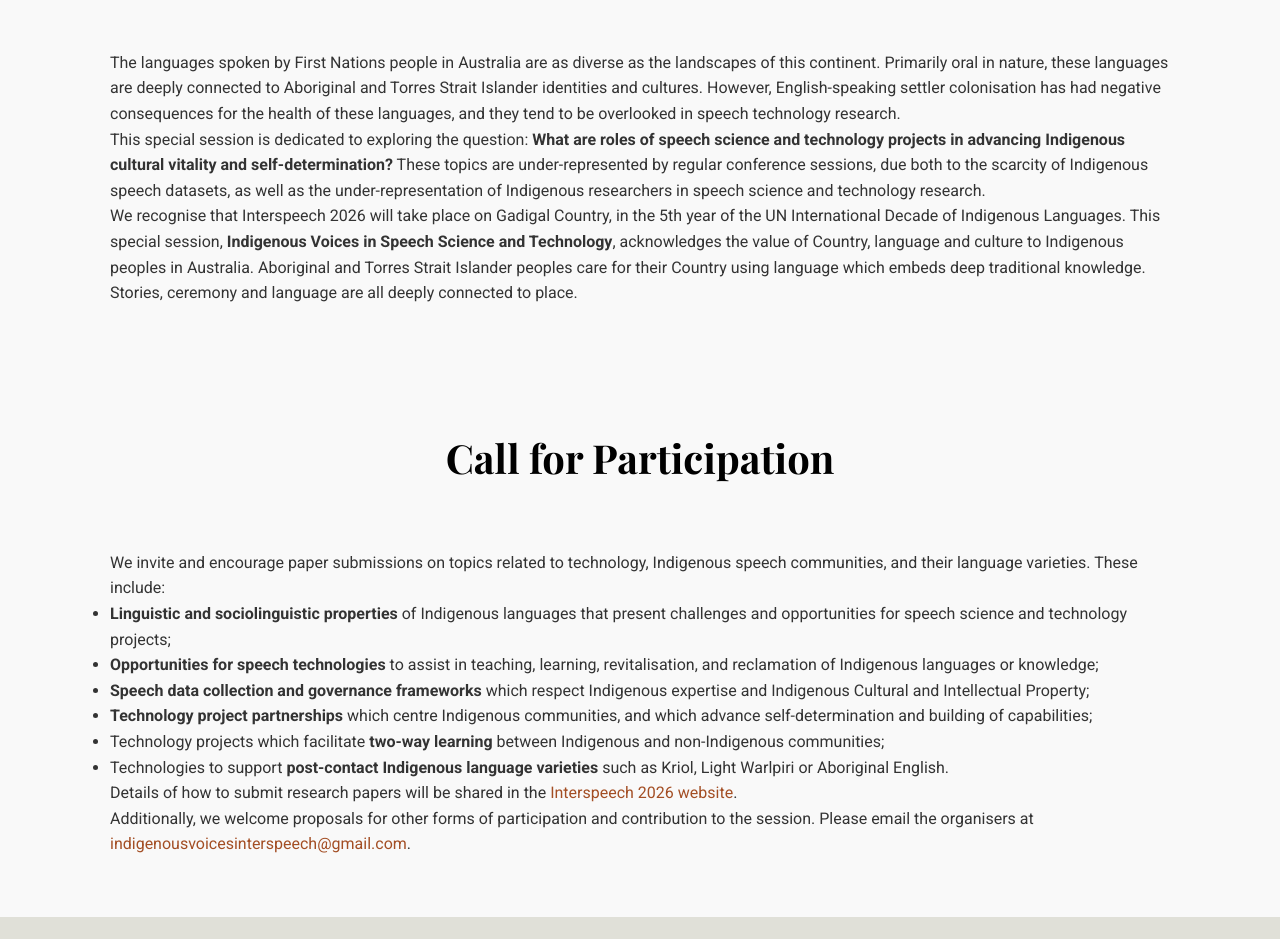
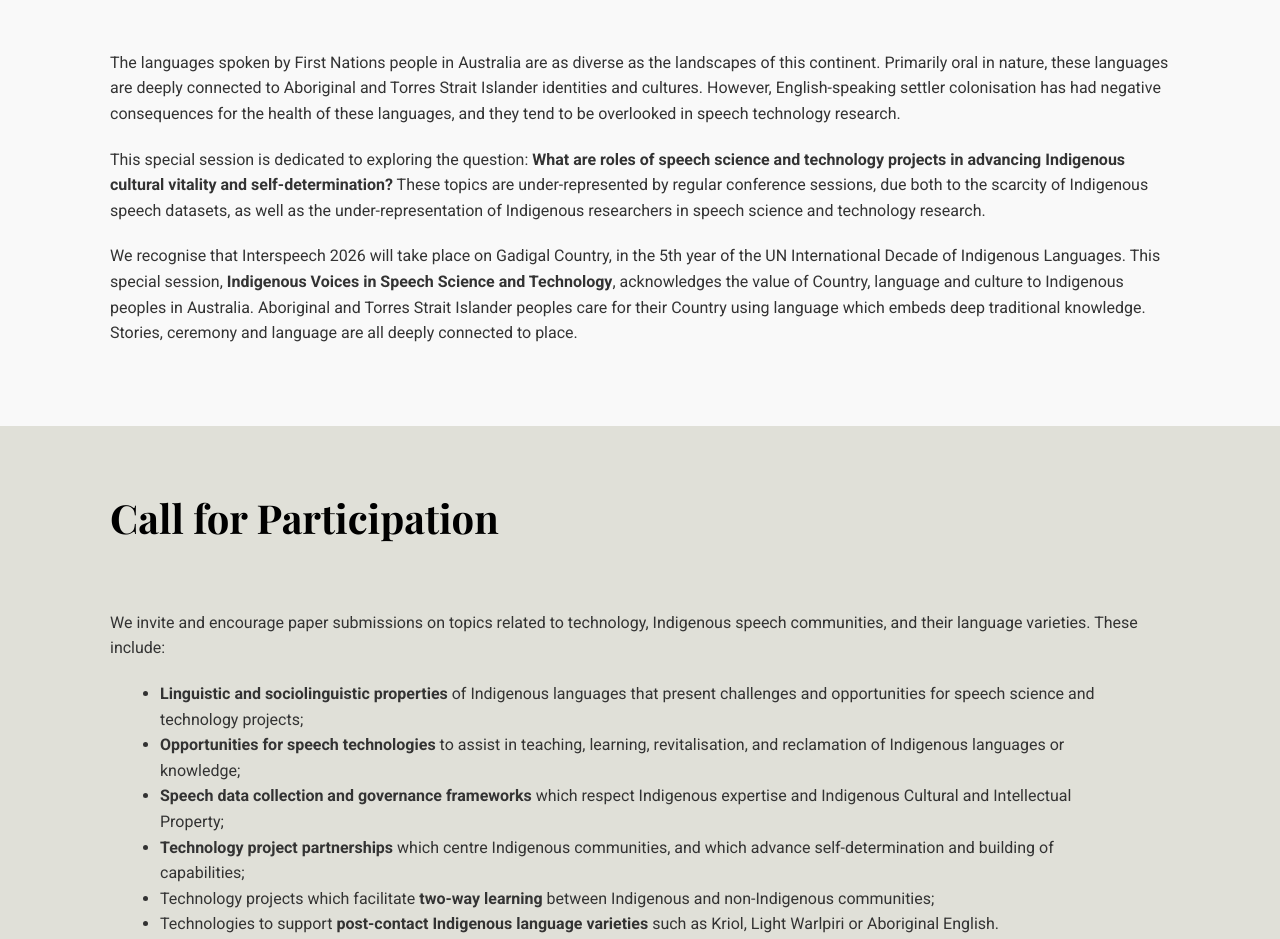
Before and after one commit to indigenousvoicesinterspeech/2026, a plain HTML site: page index.html in a window 1280 px wide. Shown: the part 747-1686 px from the top of the page. Drawn offline with nearby package versions, Linux system fonts and the light colour scheme.

Commit message:
Update style.css

```diff
--- a/style.css
+++ b/style.css
@@ -36,7 +36,7 @@ h1, h2, h3 {
 
 h2 {
     font-size: 2.5em;
-    text-align: center;
+    text-align: left;
     margin-bottom: 1.5em;
 }
 
@@ -44,6 +44,10 @@ a {
     text-decoration: none;
     color: var(--color-primary);
 }
+
+ul {
+    padding: 0 50px;
+        }
 
 /* --- Header & Navigation --- */
 .header {
@@ -120,7 +124,7 @@ a {
 /* --- Hero Section --- */
 .hero {
     background: var(--color-light-accent); /* Soft background for the main visual area */
-    text-align: center;
+    text-align: left;
     padding: 80px 20px;
     margin-bottom: 60px;
 }
@@ -165,7 +169,7 @@ a {
     display: grid;
     grid-template-columns: repeat(auto-fit, minmax(300px, 1fr));
     gap: 40px;
-    text-align: center;
+    text-align: left;
 }
 
 .grid-item {
@@ -178,9 +182,15 @@ a {
     font-size: 1.4em;
 }
 
+/* --- Cfp Section (Grid) --- */
+.cfp-section {
+    background-color: var(--color-light-accent);
+}
+
+
 /* --- Speakers Section (Cards) --- */
 .speakers-section {
-    background-color: var(--color-light-accent);
+    background-color: var(--color-background);
 }
 
 .speaker-card-container {
@@ -226,6 +236,11 @@ a {
 /* --- Register Section (Form) --- */
 .register-section {
     text-align: center;
+}
+
+.paragraph {
+    margin: 0 auto 20px;
+    gap: 20px
 }
 
 .register-section h2, .register-section p {
```
